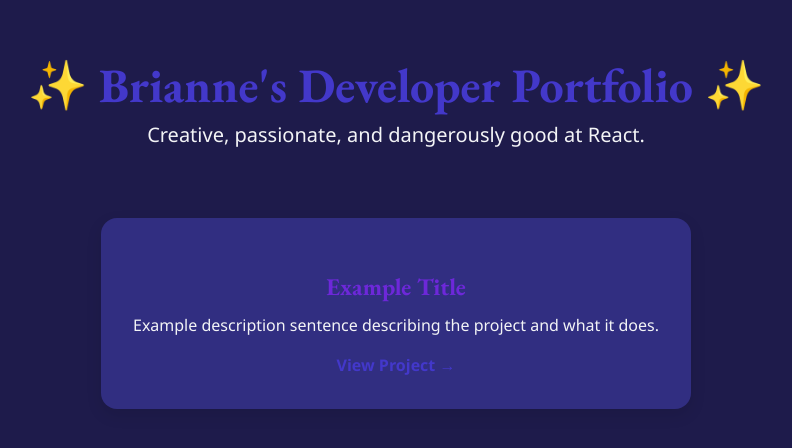
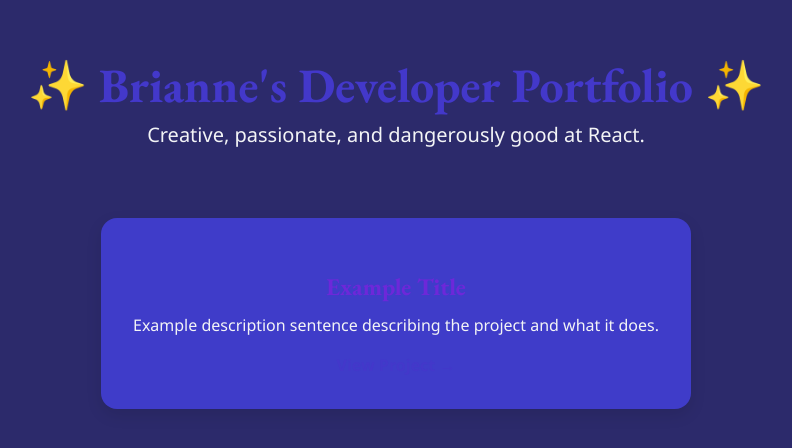
Before and after one commit to briannemg/portfolio, a React (Vite) app: page / in a window 1280 px wide. Shown: the part 190-638 px from the top of the page, without its empty margins (244-1036 px from the left). Built offline with nearby package versions, Linux system fonts and the light colour scheme.

Commit message:
Updating color scheme again

```diff
--- a/src/styles/styles.css
+++ b/src/styles/styles.css
@@ -3,8 +3,8 @@
   --primary: #4338ca; /* Deep indigo (Indigo-700) */
   --accent: #6d28d9; /* Royal purple (Violet-700) */
   --text: #f3f4f6; /* Light gray for contrast (Gray-100) */
-  --bg: #1e1b4b; /* Midnight navy with a violet tint */
-  --card-bg: #312e81; /* Dark indigo (Indigo-900) */
+  --bg: #2c2a6b; /* Indigo dye (Indigo-950 but slightly cooler and deeper */
+  --card-bg: #3f3cc9; /* Medium slate blue (between Indigo-600 and Indigo-700 but with a more saturated pop */
 }
 
 body {
```
